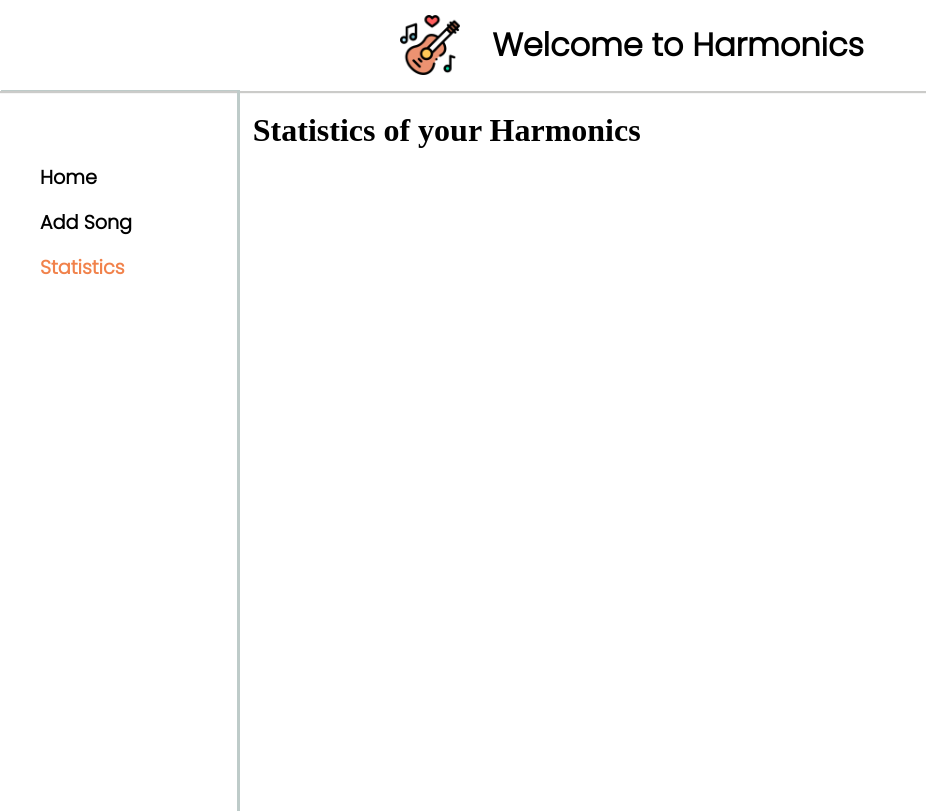
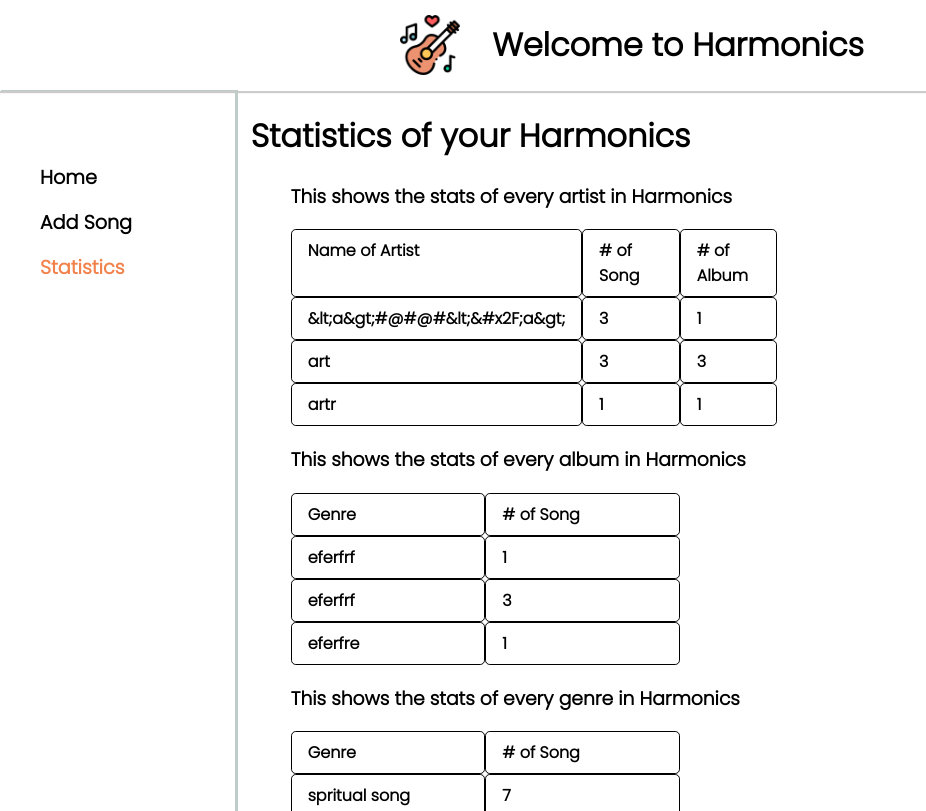
Before and after one commit to Natnae-l/ASTP-FRONT, a React (Vite) app: page /statistics in a window 1280 px wide. Shown: the whole page, without its empty margins (0-926 px from the left). Built offline with nearby package versions, Linux system fonts and the light colour scheme.

Commit message:
statistics added fully to the UI

```diff
--- a/src/components/statistics/Statistics.tsx
+++ b/src/components/statistics/Statistics.tsx
@@ -1,13 +1,79 @@
 import { css } from "@emotion/react"
+import Artist from "./statComponents/Artist"
+import * as data from '../../data'
+import AlbumStat from "./statComponents/SongInAlbum"
 
 const style = css({
-    paddingInline: '1rem'
+    paddingInline: '1rem', fontFamily:'Poppins, sanserif', width: '80%', overflowY: 'scroll'
+})
+const liStyle = css({
+    padding: '.5rem 1rem', border: '1px solid black' , borderRadius:'.3rem', fontWeight: '600'
+})
+const artistStyle = css({
+    width: '50%',display: 'grid', gridTemplateColumns: '1fr 1fr 1fr',
+})
+const genreStyle = css({
+    display: 'grid', gridTemplateColumns: '1fr 1fr', width: '40%',
 })
 
-export default function (){
+
+const artistData = data.statics.numberOfSongAndAlbumInArtist.map(data => {
+    return <Artist
+                artist={data.artist}
+                song={data.song}
+                album={data.album}
+                style={liStyle}
+            />
+})
+
+const albumData = data.statics.numOfSongInAlbum.map(data => {
+    return <AlbumStat
+                song={data.song}
+                album={data.album}
+            />
+})
+const genreData = data.statics.numberOfSongInEveryGenre.map(data => {
+    return <AlbumStat
+                song={data.song}
+                album={data.genre}
+            />
+})
+
+export default function Statistics(){
     return (
         <div css={style}>
             <h1>Statistics of your Harmonics</h1>
+            <ul style={{listStyle: 'none'}}>
+                <h3>This shows the stats of every artist in Harmonics</h3>
+                <div css={artistStyle}>
+                    <li css={liStyle}>Name of Artist</li>
+                    <li css={liStyle}># of Song</li>
+                    <li css={liStyle}># of Album</li>
+                    {artistData}
+                </div>
+            </ul>
+            <ul style={{listStyle: 'none'}}>
+                <h3>This shows the stats of every album in Harmonics</h3>
+                <div css={genreStyle}>
+                    <li css={liStyle}>Genre</li>
+                    <li css={liStyle}># of Song</li>
+                    {albumData}
+                </div>
+            </ul>
+            <ul style={{listStyle: 'none'}}>
+                <h3>This shows the stats of every genre in Harmonics</h3>
+                <div css={genreStyle}>
+                    <li css={liStyle}>Genre</li>
+                    <li css={liStyle}># of Song</li>
+                    {genreData}
+                </div>
+            </ul>
+            <ul>
+                <h4>Aggregate data</h4>
+                <li>Total number of songs in Harmonics: {data.statics.totalNumberOfSong}</li>
+                <li>Total number of artists in Harmonics: {data.statics.totalNumberOfArtist}</li>
+                <li>Total number of albums in Harmonics: {data.statics.numOfAlbums}</li>
+            </ul>
         </div>
     )
 }
--- a/src/components/statistics/statComponents/Artist.tsx
+++ b/src/components/statistics/statComponents/Artist.tsx
@@ -0,0 +1,16 @@
+interface Prop {
+    artist: string;
+    song: number;
+    album: number;
+    style: any
+}
+
+export default function Artist(props: Prop){
+    return (
+        <>
+            <li css={props.style}>{props.artist}</li>
+            <li css={props.style}>{props.song}</li>
+            <li css={props.style}>{props.album}</li>
+        </>
+    )
+}
--- a/src/components/statistics/statComponents/SongInAlbum.tsx
+++ b/src/components/statistics/statComponents/SongInAlbum.tsx
@@ -0,0 +1,20 @@
+import { css } from "@emotion/react";
+
+const liStyle = css({
+    padding: '.5rem 1rem', border: '1px solid black' , borderRadius:'.3rem', fontWeight: '600'
+})
+
+
+interface Prop {
+    album: string;
+    song: number;
+}
+
+export default function AlbumStat(props: Prop){
+    return (
+        <>
+            <li css={liStyle}>{props.album}</li>
+            <li css={liStyle}>{props.song}</li>
+        </>
+    )
+}
--- a/src/data.tsx
+++ b/src/data.tsx
@@ -9,17 +9,8 @@ export const song =[
 
 export const statics = {
     "totalNumberOfSong":7,
-    "numberOfSongAndAlbumInArtist": [
-        {"artist":"Bsx","song":3,"album":1},
-        {"artist":"art","song":3,"album":3},
-        {"artist":"artr","song":1,"album":1}
-    ],
-    "numberOfSongInEveryGenre":[{"spritual song":7}],
-    "totalNumberOfArtist":3,
-    "numOfAlbums":5,
-    "numOfSongInAlbum":[
-        {"eferfrf":1},
-        {"eferfrf":3},
-        {"eferfre":1}
-    ]
-}
+    "numberOfSongAndAlbumInArtist":[{"artist":"&lt;a&gt;#@#@#&lt;&#x2F;a&gt;","song":3,"album":1},{"artist":"art","song":3,"album":3},{"artist":"artr","song":1,"album":1}],
+    "numberOfSongInEveryGenre":[{"song":7,"genre":"spritual song"}],
+    "totalNumberOfArtist":3,"numOfAlbums":5,
+    "numOfSongInAlbum":[{"album":"eferfrf","song":1},
+    {"album":"eferfrf","song":3},{"album":"eferfre","song":1}]}
```
Also changed, not shown: src/components/statistics/statComponents/SongInGenre.tsx (+20 -0 lines).
